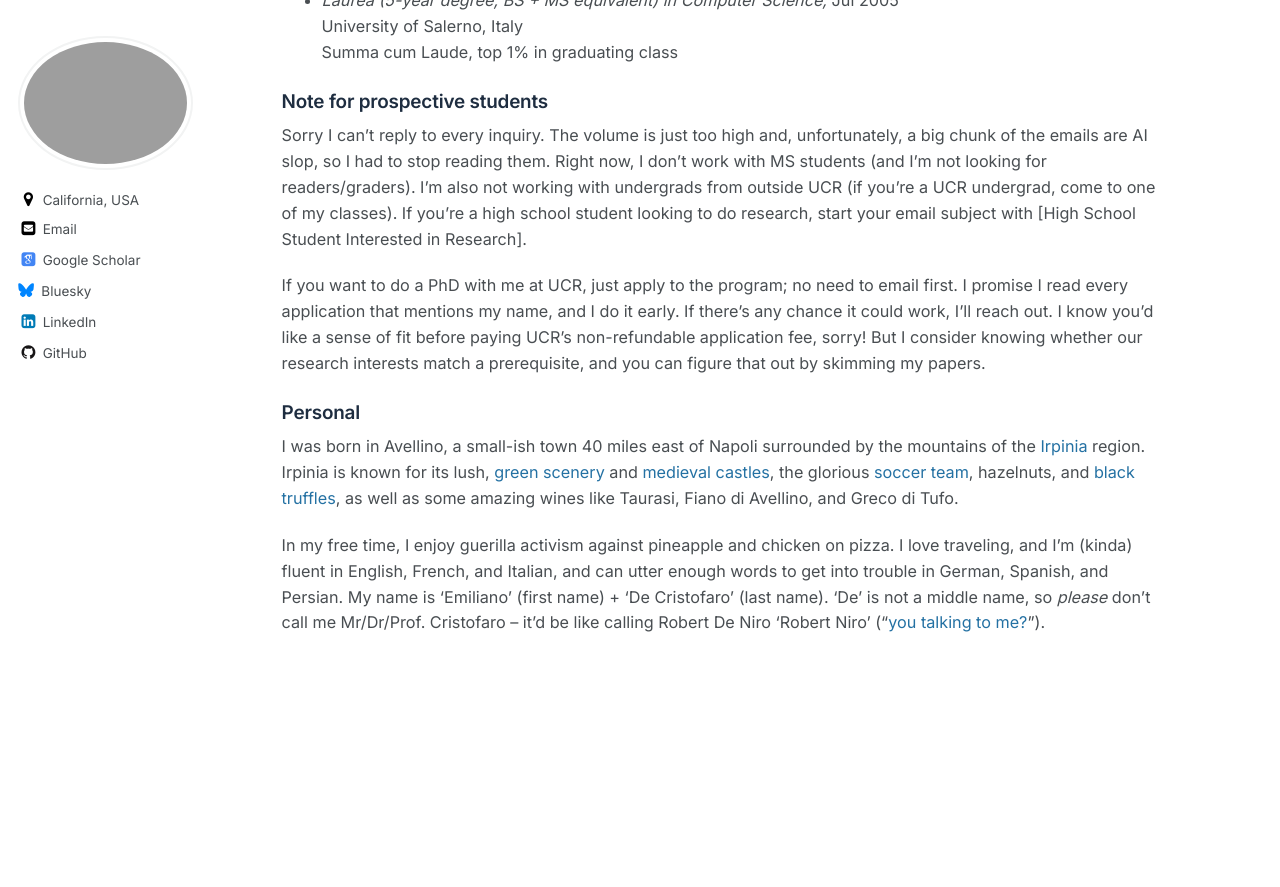
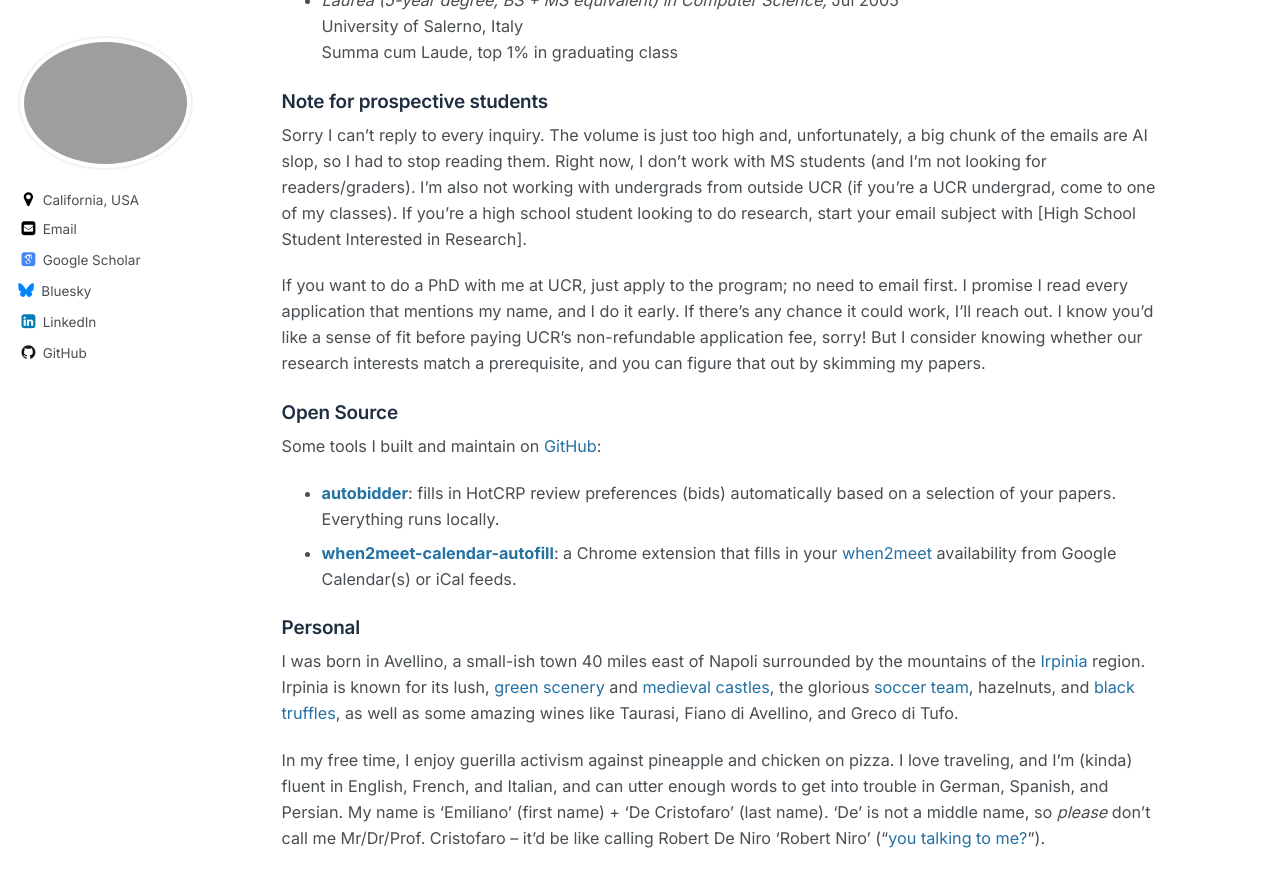
Before and after one commit to emidec/emidec.github.io, a Jekyll site: the page built from _pages/about.md, in a window 1280 px wide and 900 px high, scrolled down 890 px. Shown: the top 887 px of the window. Built offline with Jekyll 4.4.1, drawn with Linux system fonts in a browser that asks for light colours; some web fonts are replaced; a script bundle is joined from its source files by our own code; library files that are not in the unit come from our copies; before the commit the page ends 1574 px from its top, so only the background shows below that.

Commit message:
open source

```diff
--- a/_pages/about.md
+++ b/_pages/about.md
@@ -36,6 +36,11 @@ Sorry I can't reply to every inquiry. The volume is just too high and, unfortuna
 
 If you want to do a PhD with me at UCR, just apply to the program; no need to email first. I promise I read every application that mentions my name, and I do it early. If there's any chance it could work, I'll reach out. I know you'd like a sense of fit before paying UCR's non-refundable application fee, sorry! But I consider knowing whether our research interests match a prerequisite, and you can figure that out by skimming my papers.
 
+### Open Source
+Some tools I built and maintain on [GitHub](https://github.com/emidec):
+- [**autobidder**](https://github.com/emidec/autobidder): fills in HotCRP review preferences (bids) automatically based on a selection of your papers. Everything runs locally.
+- [**when2meet-calendar-autofill**](https://github.com/emidec/when2meet-calendar-autofill): a Chrome extension that fills in your [when2meet](https://www.when2meet.com) availability from Google Calendar(s) or iCal feeds.
+
 ### Personal
 I was born in Avellino, a small-ish town 40 miles east of Napoli surrounded by the mountains of the [Irpinia](https://en.wikipedia.org/wiki/Irpinia) region. Irpinia is known for its lush, [green scenery]([https://web.unisa.it/en/campus-life/surroundings/irpinia](https://stock.adobe.com/search?k=irpinia)) and <a href="images/castles.jpg" target="_blank">medieval castles</a>, the glorious [soccer team](https://en.wikipedia.org/wiki/U.S._Avellino_1912), hazelnuts, and <a href="images/truffle.jpg" target="_blank">black truffles</a>, as well as some amazing wines like Taurasi, Fiano di Avellino, and Greco di Tufo.
 
```
